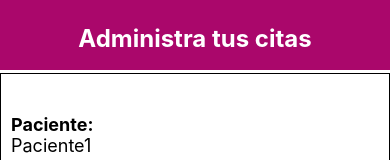
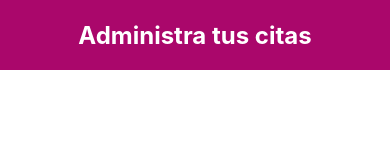
Before and after one commit to jachqaz/Udemy_React_Native_Citas, a React Native app: screen / in a window 390 px wide. Shown: the part 774-934 px from the top of the page. After the commit the page ends 844 px from the top, so only its background shows below. Built offline with nearby package versions, Linux system fonts and the light colour scheme.

Commit message:
44. Algunos ajustes a nuestra pantalla principal
Signed-off-by: Johan Castano <johan.castano@arkangroup.com>

```diff
--- a/App.js
+++ b/App.js
@@ -1,5 +1,5 @@
 import React, { useState } from "react";
-import { FlatList, SafeAreaView, ScrollView, StyleSheet, Text, View } from "react-native";
+import { FlatList, StyleSheet, Text, View } from "react-native";
 import Cita from "./componentes/Cita";
 import Formulario from "./componentes/Formulario";
 
@@ -34,28 +34,21 @@ const App = () => {
 
   return (
     <View style={styles.contenedor}>
-      <SafeAreaView style={styles.container}>
-        <ScrollView style={styles.scrollView}>
       <Text style={styles.titulo}>Administrador de Citas</Text>
+      <View style={styles.contenido}>
         <Formulario />
         <Text style={styles.titulo}>
           {citas.length > 0 ? "Administra tus citas" : "No hay citas, Agrega una"}
         </Text>
         <FlatList
+          style={styles.listado}
           data={citas}
           renderItem={({ item }) => (
             <Cita item={item} eliminarPaciente={eliminarPaciente} />
           )}
           keyExtractor={(cita) => cita.id}
         />
-          {/*{citas.map(cita => (*/}
-          {/*  <View>*/}
-          {/*    <Text>{cita.paciente}</Text>*/}
-          {/*  </View>*/}
-          {/*))}*/}
-
-        </ScrollView>
-      </SafeAreaView>
+      </View>
     </View>
   );
 };
@@ -73,6 +66,13 @@ const styles = StyleSheet.create({
     fontWeight: "bold",
     textAlign: "center",
   },
+  contenido: {
+    flex: 1,
+    marginHorizontal: "2.5%",
+  },
+  listado: {
+    flex: 1,
+  },
 });
 
 export default App;
--- a/componentes/Formulario.js
+++ b/componentes/Formulario.js
@@ -1,5 +1,5 @@
 import React, { useState } from "react";
-import { Alert, Button, StyleSheet, Text, TextInput, TouchableHighlight, View } from "react-native";
+import { Alert, Button, ScrollView, StyleSheet, Text, TextInput, TouchableHighlight, View } from "react-native";
 import DateTimePickerModal from "react-native-modal-datetime-picker";
 
 const Formulario = () => {
@@ -64,7 +64,7 @@ const Formulario = () => {
 
   return (
     <>
-      <View style={styles.formulario}>
+      <ScrollView style={styles.formulario}>
         <View>
           <Text style={styles.label}>Paciente:</Text>
           <TextInput
@@ -132,7 +132,7 @@ const Formulario = () => {
             <Text style={styles.textoSubmit}>Crear Nueva Cita</Text>
           </TouchableHighlight>
         </View>
-      </View>
+      </ScrollView>
     </>
   );
 };
@@ -142,7 +142,6 @@ const styles = StyleSheet.create({
     backgroundColor: "#FFF",
     paddingHorizontal: 20,
     paddingVertical: 10,
-    marginHorizontal: "2.5%",
   },
   label: {
     fontWeight: "bold",
```
Lines whose indentation alone changed are shown as unchanged.
